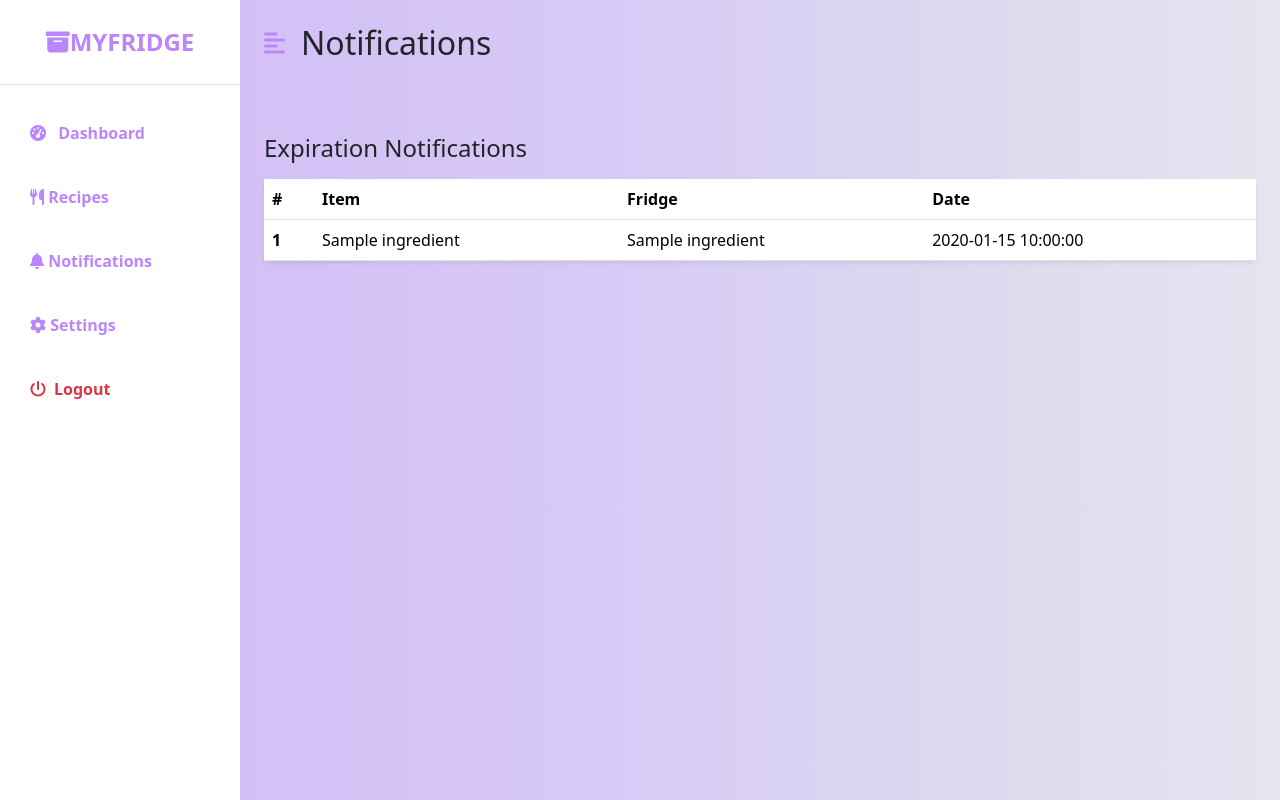
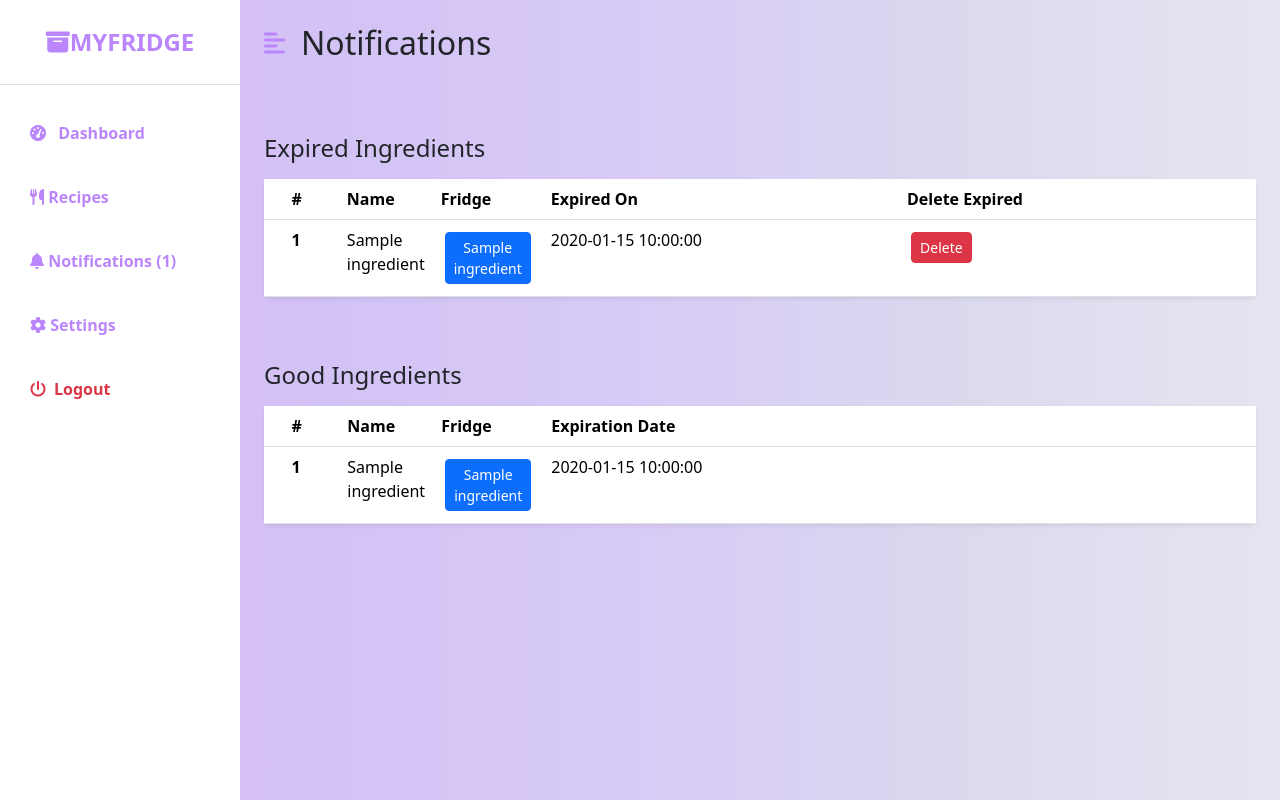
Before and after one commit to ethanrous/project-newt, a Flask app: template flask-app/website/templates/notifications.html in a window 1280 px wide. Run offline with Flask 3, Linux system fonts and the light colour scheme; the template is opened without the code that fills it: most values are stand-ins (such as "Sample title", 1, 10 or a date in 2020).

Commit message:
Improve notifs page

```diff
--- a/flask-app/website/templates/base.html
+++ b/flask-app/website/templates/base.html
@@ -36,7 +36,7 @@
 
                 <a href="/notifications" class="list-group-item list-group-item-action bg-transparent second-text fw-bold">
                     <i class="fa-solid fa-bell"></i>
-                    Notifications
+                    Notifications ({{ totalExpired }})
                 </a>
 
                 <a href="/settings" class="list-group-item list-group-item-action bg-transparent second-text fw-bold">
@@ -67,7 +67,6 @@
 
             </nav>
 
-
             <div class="container-fluid px-4">
                 {% block contentTop %}
                 {% endblock %}
@@ -75,11 +74,6 @@
                 {% block contentBottom %}
                 {% endblock %}
             </div>
-
-
-
-
-
         </div>
     </div>
     <!-- /#page-content-wrapper -->
--- a/flask-app/website/templates/notifications.html
+++ b/flask-app/website/templates/notifications.html
@@ -3,25 +3,66 @@
 {% block contentTitle %}Notifications{% endblock %}
 
 {% block contentBottom %}
+{% if expiredIngredients %}
 <div class="row my-5">
-    <h3 class="fs-4 mb-3">Expiration Notifications</h3>
+    <h3 class="fs-4 mb-3">Expired Ingredients</h3>
     <div class="col">
         <table class="table bg-white rounded shadow-sm  table-hover">
             <thead>
                 <tr>
-                    <th scope="col" width="50">#</th>
-                    <th scope="col">Item</th>
+                    <th scope="col" width="20"></th>
+                    <th scope="col" width="60">#</th>
+                    <th scope="col">Name</th>
                     <th scope="col">Fridge</th>
-                    <th scope="col">Date</th>
+                    <th scope="col" width="400">Expired On</th>
+                    <th scope="col" width="400">Delete Expired</th>
                 </tr>
             </thead>
             <tbody>
-
-                {% for ingredient in ingredients %}
+                {% for ingredient in expiredIngredients %}
+                <tr>
+                    <th></th>
+                    <th scope="row">{{loop.index}}</th>
+                    <td>{{ingredient.name}}</td>
+                    <td>
+                        <a href="/fridge/?fid={{ingredient.fridgeID}}"
+                            class="btn btn-primary btn-sm m-1">{{ingredient.fridgeName}}</a>
+                    </td>
+                    <td>{{ingredient.expirationDate}}</td>
+                    <td>
+                        <a href="/delete-ingredient/?ingID={{ingredient._id}}"
+                            class="btn btn-danger btn-sm m-1">Delete</a>
+                    </td>
+                </tr>
+                {% endfor %}
+            </tbody>
+        </table>
+    </div>
+</div>
+{% endif %}
+{% if goodIngredients %}
+    <div class="row my-5">
+        <h3 class="fs-4 mb-3">Good Ingredients</h3>
+        <div class="col">
+            <table class="table bg-white rounded shadow-sm  table-hover">
+                <thead>
                     <tr>
+                    <th scope="col" width="20"></th>
+                    <th scope="col" width="60">#</th>
+                    <th scope="col">Name</th>
+                    <th scope="col">Fridge</th>
+                    <th scope="col" width="800">Expiration Date</th>
+                </tr>
+            </thead>
+            <tbody>
+                {% for ingredient in goodIngredients %}
+                    <tr>
+                        <th></th>
                         <th scope="row">{{loop.index}}</th>
                         <td>{{ingredient.name}}</td>
-                        <td>{{ingredient.fridgeName}}</td>
+                        <td>
+                            <a href="/fridge/?fid={{ingredient.fridgeID}}" class="btn btn-primary btn-sm m-1">{{ingredient.fridgeName}}</a>
+                        </td>
                         <td>{{ingredient.expirationDate}}</td>
                     </tr>
                 {% endfor %}
@@ -29,4 +70,8 @@
         </table>
     </div>
 </div>
+{% else %}
+<h3 class="fs-4 mb-3">No Ingredients!</h3>
+<a href="/home" class="btn btn-primary btn-sm m-1">Add Some</a>
+{% endif %}
 {% endblock %}
```
Also changed, not shown: flask-app/database.py (+42 -18 lines), flask-app/dbtest.py (+5 -4 lines), flask-app/website/views.py (+26 -12 lines).
